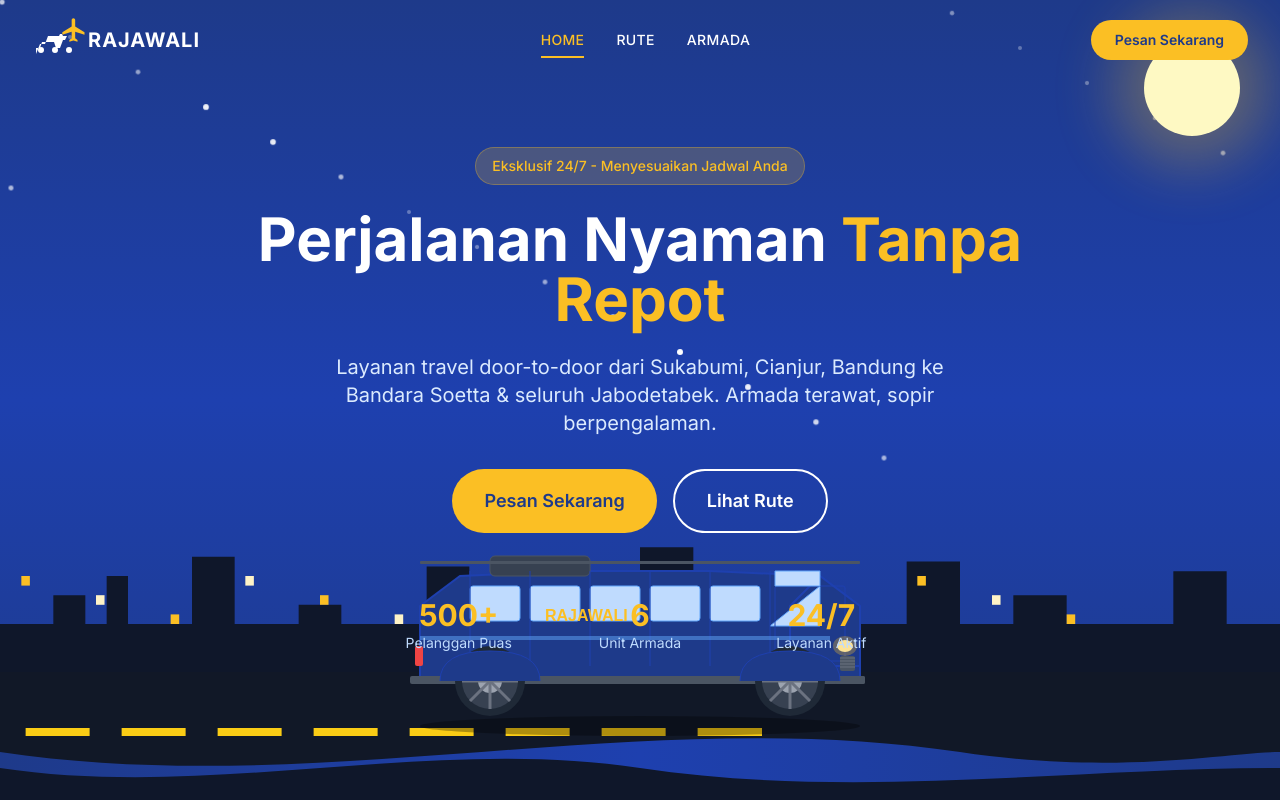
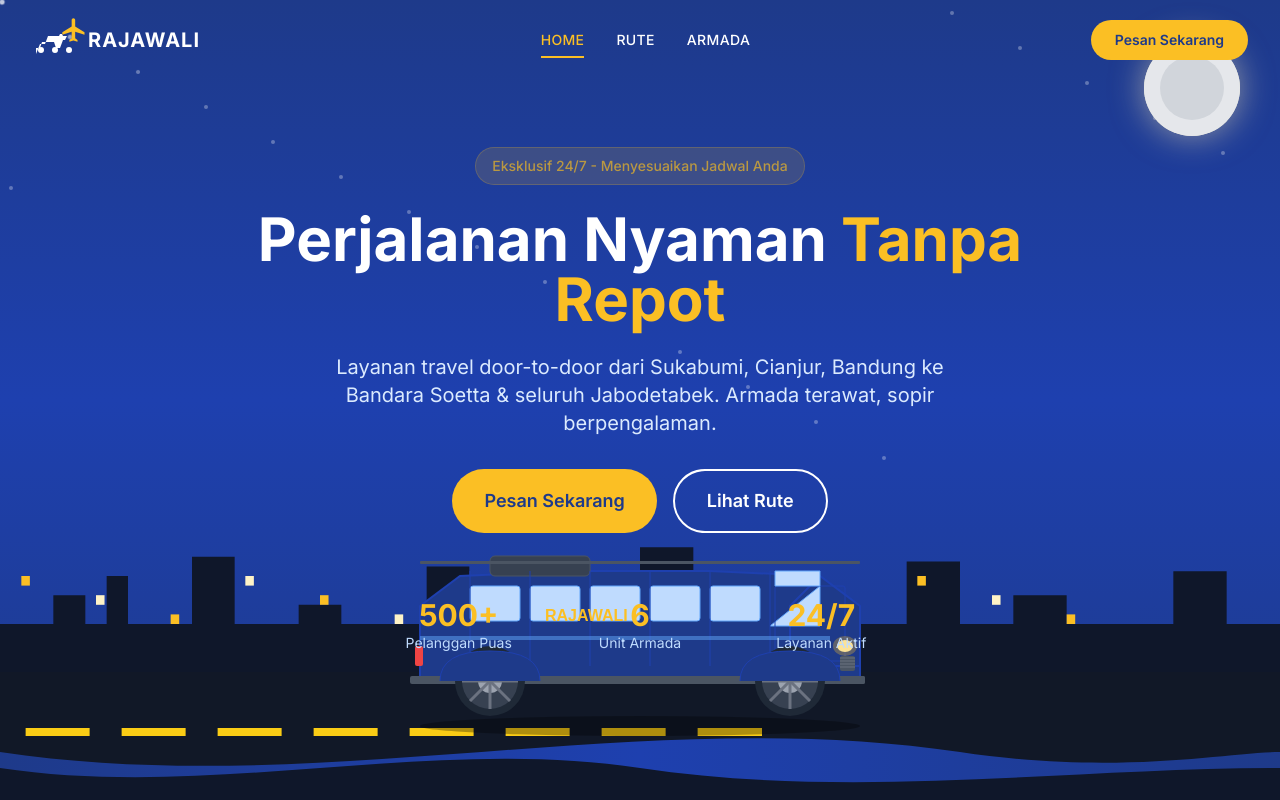
Before and after one commit to DavaRay13/website-Rajawalitravel-, a Next.js app: page / in a window 1280 px wide. Shown: the top 800 px of the page. Built offline with nearby package versions, Linux system fonts and the light colour scheme.

Commit message:
Add day/night cycle animation (3 second interval) starting with night mode

```diff
--- a/src/components/sections/HeroSection.tsx
+++ b/src/components/sections/HeroSection.tsx
@@ -1,11 +1,29 @@
 "use client";
 import { motion } from "framer-motion";
+import { useState, useEffect } from "react";
 
 export default function HeroSection() {
+  const [isNight, setIsNight] = useState(true); // Start with night mode
+
+  useEffect(() => {
+    const interval = setInterval(() => {
+      setIsNight(prev => !prev);
+    }, 3000); // 3 seconds cycle
+    return () => clearInterval(interval);
+  }, []);
+
+  const bgGradient = isNight
+    ? "from-blue-900 via-blue-800 to-blue-900"
+    : "from-blue-300 via-blue-200 to-yellow-100";
+
+  const textColor = isNight ? "text-white" : "text-blue-900";
+  const subTextColor = isNight ? "text-blue-100" : "text-blue-700";
+  const statsColor = isNight ? "text-blue-200" : "text-blue-600";
+
   return (
     <section className="relative min-h-screen flex items-center justify-center overflow-hidden bg-gradient-to-b from-blue-900 via-blue-800 to-blue-900">
       <div className="absolute inset-0 overflow-hidden">
-        {Array.from({ length: 20 }).map((_, i) => (
+        {isNight && Array.from({ length: 20 }).map((_, i) => (
           <motion.div
             key={i}
             className="absolute w-1 h-1 bg-white rounded-full"
@@ -18,12 +36,24 @@
           />
         ))}
 
-        <div className="absolute top-10 right-10 w-24 h-24 rounded-full bg-yellow-100 shadow-[0_0_60px_30px_rgba(251,191,36,0.3)]" />
+        <div className={`absolute top-10 right-10 w-24 h-24 rounded-full transition-all duration-1000 ${
+          isNight
+            ? "bg-gray-200 shadow-[0_0_30px_rgba(255,255,255,0.5)]"
+            : "bg-yellow-200 shadow-[0_0_40px_rgba(251,191,36,0.6)]"
+        }`}>
+          {isNight ? (
+            <div className="w-full h-full rounded-full bg-gray-200 flex items-center justify-center">
+              <div className="w-16 h-16 rounded-full bg-gray-300" />
+            </div>
+          ) : (
+            <div className="w-full h-full rounded-full bg-yellow-200" />
+          )}
+        </div>
 
         <svg className="absolute bottom-32 left-0 w-full h-48" viewBox="0 0 1200 200" preserveAspectRatio="none">
           <path
             d="M0,200 L0,150 L50,150 L50,120 L80,120 L80,150 L100,150 L100,100 L120,100 L120,150 L180,150 L180,80 L220,80 L220,150 L280,150 L280,130 L320,130 L320,150 L400,150 L400,90 L440,90 L440,150 L500,150 L500,110 L540,110 L540,150 L600,150 L600,70 L650,70 L650,150 L700,150 L700,140 L750,140 L750,150 L850,150 L850,85 L900,85 L900,150 L950,150 L950,120 L1000,120 L1000,150 L1100,150 L1100,95 L1150,95 L1150,150 L1200,150 L1200,200 Z"
-            fill="#0f172a"
+            fill={isNight ? "#0f172a" : "#64748b"}
           />
           {Array.from({ length: 15 }).map((_, i) => (
             <rect
@@ -73,8 +103,8 @@
           <line x1="260" y1="130" x2="260" y2="35" stroke="#1e40af" strokeWidth="1" />
           <line x1="320" y1="130" x2="320" y2="35" stroke="#1e40af" strokeWidth="1" />
           <line x1="380" y1="130" x2="380" y2="35" stroke="#1e40af" strokeWidth="1" />
-          <ellipse cx="455" cy="110" rx="8" ry="6" fill="#fef3c7" />
-          <ellipse cx="455" cy="110" rx="12" ry="10" fill="rgba(251,191,36,0.3)" />
+          <ellipse cx="455" cy="110" rx="8" ry="6" fill={isNight ? "#fef3c7" : "#94a3b8"} />
+          <ellipse cx="455" cy="110" rx="12" ry="10" fill={isNight ? "rgba(251,191,36,0.3)" : "rgba(59,130,246,0.2)"} />
           <rect x="450" y="120" width="15" height="15" rx="2" fill="#4b5563" />
           <line x1="450" y1="122" x2="465" y2="122" stroke="#6b7280" strokeWidth="1" />
           <line x1="450" y1="125" x2="465" y2="125" stroke="#6b7280" strokeWidth="1" />
@@ -107,16 +137,20 @@
 
       <div className="relative z-20 text-center px-4 max-w-4xl mx-auto">
         <div className="mb-6">
-          <span className="inline-block px-4 py-2 bg-amber-400/20 text-amber-400 rounded-full text-sm font-medium border border-amber-400/30">
+          <span className={`inline-block px-4 py-2 rounded-full text-sm font-medium border transition-all duration-1000 ${
+            isNight
+              ? "bg-amber-400/20 text-amber-400 border-amber-400/30"
+              : "bg-blue-900/20 text-blue-900 border-blue-900/30"
+          }`}>
             Eksklusif 24/7 - Menyesuaikan Jadwal Anda
           </span>
         </div>
 
-        <h1 className="text-2xl sm:text-4xl md:text-6xl font-bold text-white mb-4 sm:mb-6 leading-tight">
+        <h1 className={`text-2xl sm:text-4xl md:text-6xl font-bold mb-4 sm:mb-6 leading-tight ${textColor}`}>
           Perjalanan Nyaman <span className="text-amber-400">Tanpa Repot</span>
         </h1>
 
-        <p className="text-sm sm:text-lg md:text-xl text-blue-100 mb-6 sm:mb-8 max-w-2xl mx-auto">
+        <p className={`text-sm sm:text-lg md:text-xl mb-6 sm:mb-8 max-w-2xl mx-auto ${subTextColor}`}>
           Layanan travel door-to-door dari Sukabumi, Cianjur, Bandung ke Bandara Soetta & seluruh Jabodetabek. Armada terawat, sopir berpengalaman.
         </p>
 
@@ -124,7 +158,11 @@
           <button className="px-4 py-2 sm:px-8 sm:py-4 bg-amber-400 hover:bg-amber-500 text-blue-900 font-semibold rounded-full text-sm sm:text-lg transition-all duration-300">
             Pesan Sekarang
           </button>
-          <button className="px-4 py-2 sm:px-8 sm:py-4 bg-transparent border-2 border-white text-white font-semibold rounded-full text-sm sm:text-lg transition-all duration-300 hover:bg-white hover:text-blue-900">
+          <button className={`px-4 py-2 sm:px-8 sm:py-4 bg-transparent border-2 font-semibold rounded-full text-sm sm:text-lg transition-all duration-300 ${
+            isNight
+              ? "border-white text-white hover:bg-white hover:text-blue-900"
+              : "border-blue-900 text-blue-900 hover:bg-blue-900 hover:text-white"
+          }`}>
             Lihat Rute
           </button>
         </div>
@@ -132,26 +170,32 @@
         <div className="mt-8 sm:mt-16 grid grid-cols-3 gap-4 sm:gap-8 max-w-lg mx-auto">
           <div className="text-center">
             <div className="text-xl sm:text-3xl font-bold text-amber-400">500+</div>
-            <div className="text-xs sm:text-sm text-blue-200">Pelanggan Puas</div>
+            <div className={`text-xs sm:text-sm ${statsColor}`}>Pelanggan Puas</div>
           </div>
           <div className="text-center">
             <div className="text-xl sm:text-3xl font-bold text-amber-400">6</div>
-            <div className="text-xs sm:text-sm text-blue-200">Unit Armada</div>
+            <div className={`text-xs sm:text-sm ${statsColor}`}>Unit Armada</div>
           </div>
           <div className="text-center">
             <div className="text-xl sm:text-3xl font-bold text-amber-400">24/7</div>
-            <div className="text-xs sm:text-sm text-blue-200">Layanan Aktif</div>
+            <div className={`text-xs sm:text-sm ${statsColor}`}>Layanan Aktif</div>
           </div>
         </div>
       </div>
 
       <motion.div
-        className="absolute bottom-4 left-1/2 -translate-x-1/2"
+        className={`absolute bottom-4 left-1/2 -translate-x-1/2 transition-colors duration-1000 ${
+          isNight ? "border-white/50" : "border-blue-900/50"
+        }`}
         animate={{ y: [0, 10, 0] }}
         transition={{ duration: 1.5, repeat: Infinity }}
       >
-        <div className="w-6 h-10 border-2 border-white/50 rounded-full flex justify-center pt-2">
-          <div className="w-1.5 h-3 bg-white/50 rounded-full" />
+        <div className={`w-6 h-10 rounded-full flex justify-center pt-2 ${
+          isNight ? "border-white/50" : "border-blue-900/50"
+        }`}>
+          <div className={`w-1.5 h-3 rounded-full ${
+            isNight ? "bg-white/50" : "bg-blue-900/50"
+          }`} />
         </div>
       </motion.div>
     </section>
```
